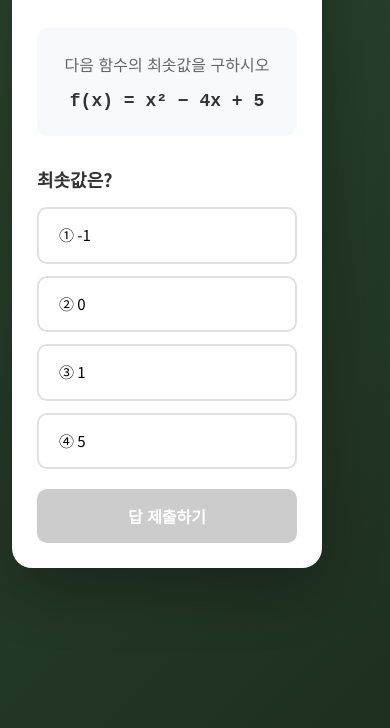
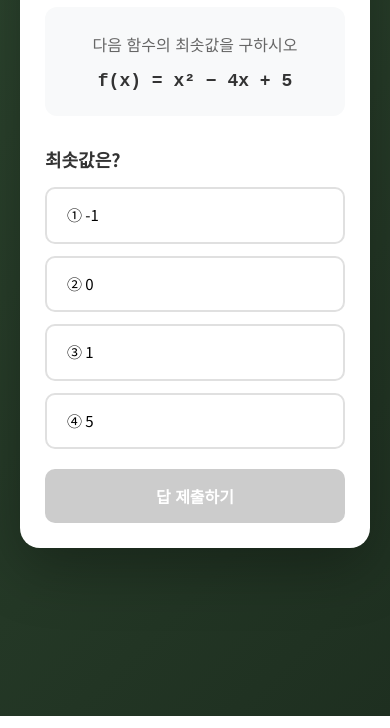
Before and after one commit to kiyounpark/dasida-youtube-mvp, a plain HTML site: page index.html in a window 390 px wide. Shown: the part 186-914 px from the top of the page. Drawn offline with Linux system fonts and the light colour scheme.

Commit message:
Fix mobile scroll clipping by removing flexbox from body
body의 display:flex가 모바일에서 콘텐츠 하단을 잘라내는 문제 수정.
margin: 0 auto로 container 가운데 정렬 방식 변경.

Co-Authored-By: Claude Sonnet 4.6 <noreply@anthropic.com>

```diff
--- a/index.html
+++ b/index.html
@@ -20,10 +20,7 @@
         font-family: 'Noto Sans KR', sans-serif;
         background: linear-gradient(135deg, #2E4730 0%, #1e2f20 100%);
         min-height: 100vh;
-        padding: 40px 20px 120px 20px; /* Much larger bottom padding to ensure ample scroll room */
-        display: flex;
-        justify-content: center;
-        /* Removed align-items: center to prevent flexbox clipping when content exceeds viewport */
+        padding: 40px 20px 80px 20px;
       }
 
       .container {
@@ -33,7 +30,7 @@
         border-radius: 20px;
         padding: 40px;
         box-shadow: 0 20px 60px rgba(0,0,0,0.3);
-        margin: auto 0 40px 0; /* Add bottom margin so the white box doesn't touch the bottom edge of the screen */
+        margin: 0 auto 40px;
       }
 
       .header { text-align: center; margin-bottom: 30px; }
```
